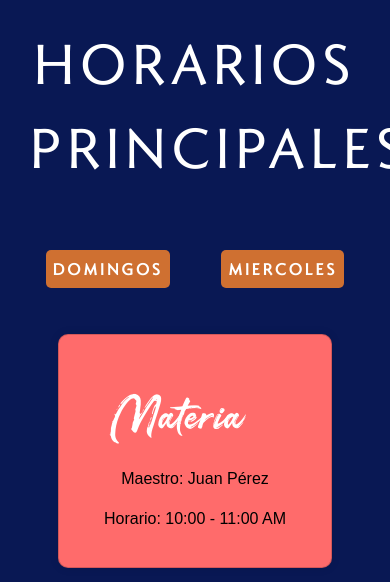
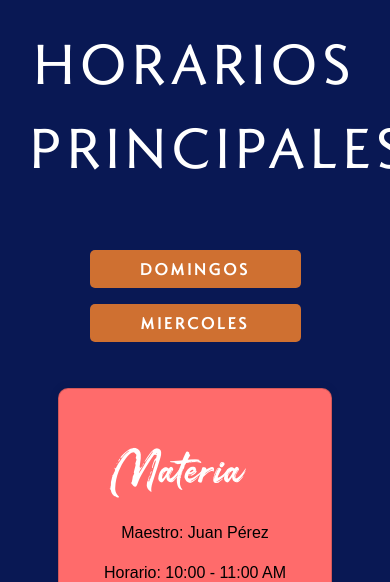
Before and after one commit to Okoruwu/7000VALIENTES, a PHP site: page /modulos.php in a window 390 px wide; the page is wider, and only the part inside the window is pictured. Shown: the part 636-1218 px from the top of that part. Run offline with PHP 8.4, Linux system fonts and the light colour scheme; some libraries are stand-ins or nearby versions.

Commit message:
responsive modulos

```diff
--- a/css/modulos.css
+++ b/css/modulos.css
@@ -57,11 +57,13 @@ body {
 .p-mir{
     color: white;
     font-family: 'Romanica';
+    text-align: center;
     padding: 7px;
     font-weight: bold;
     border-radius: 5px;
     background-color: #cf7031;
     letter-spacing: 3px;
+    width: 25vh;
 }
 
 .p-dom{
@@ -73,6 +75,7 @@ body {
     border-radius: 5px;
     background-color: #cf7031;
     letter-spacing: 3px;
+    width: 25vh;
 }
 
 h1 {
```
